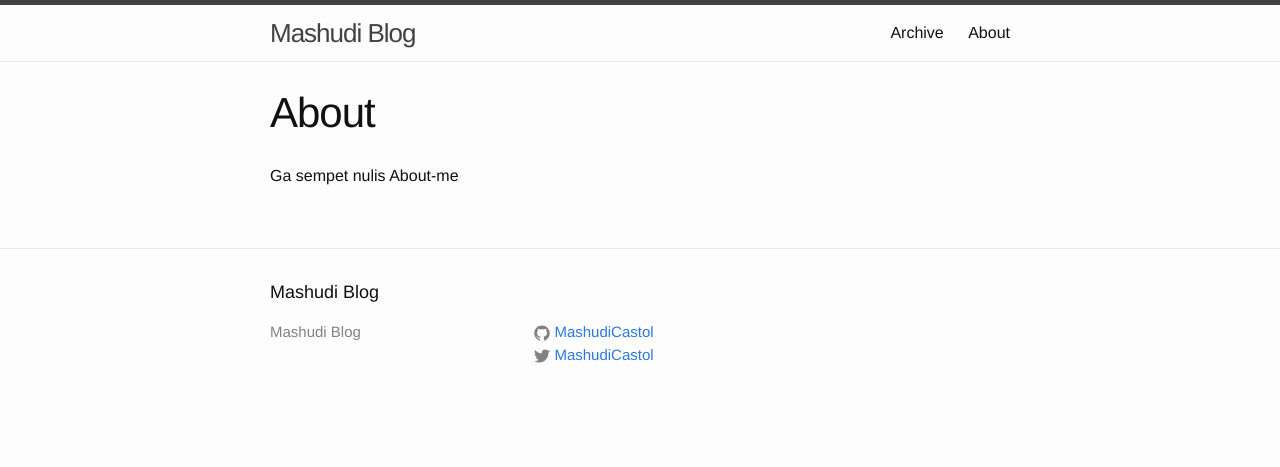
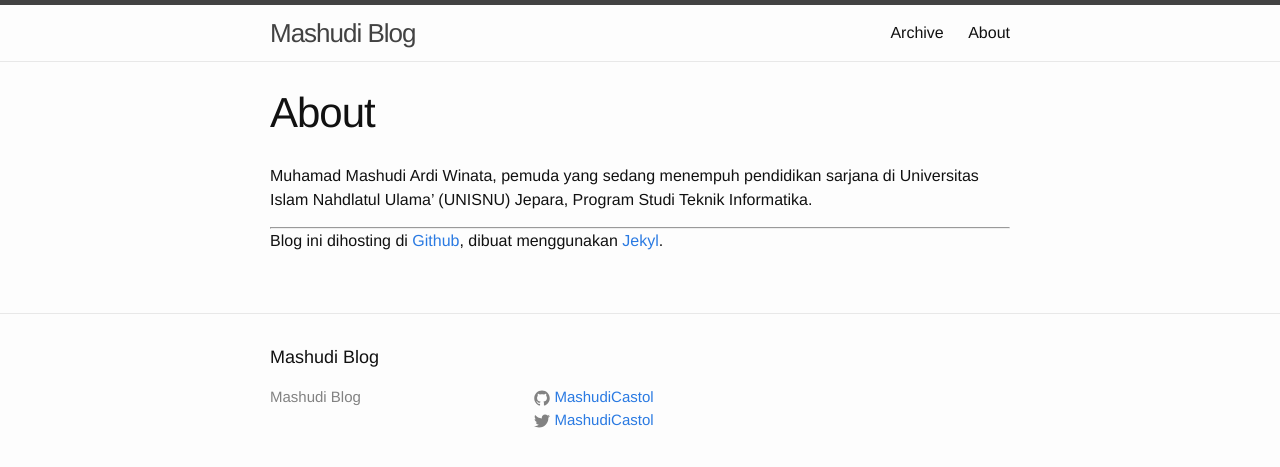
Before and after one commit to MashudiSudonym/diTerminal, a Jekyll site: the page built from about.md, in a window 1280 px wide. Shown: the top 467 px of the page. Built offline with Jekyll 4.4.1, drawn with Linux system fonts in a browser that asks for light colours.

Commit message:
update halaman

```diff
--- a/about.md
+++ b/about.md
@@ -3,4 +3,8 @@ layout: page
 title: About
 ---
 
-Ga sempet nulis About-me
+Muhamad Mashudi Ardi Winata, pemuda yang sedang menempuh pendidikan sarjana di Universitas Islam Nahdlatul Ulama' (UNISNU) Jepara, Program Studi Teknik Informatika.
+
+***
+
+Blog ini dihosting di [Github](http://github.com/), dibuat menggunakan [Jekyl](http://jekyllrb.com/).
```
Also changed, not shown: _posts/2015-04-22-test-add-video-youtube.md (+1 -1 lines).
